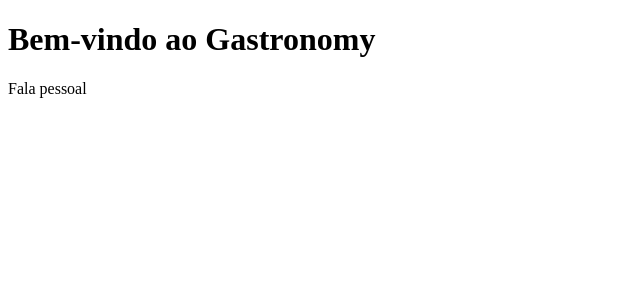
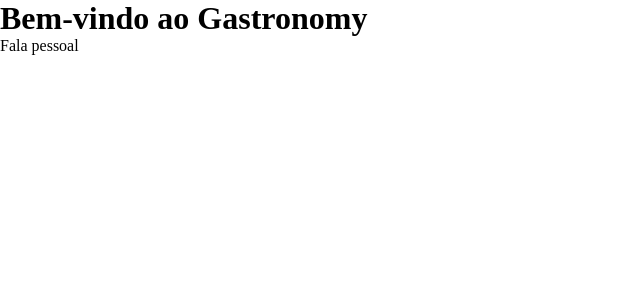
Before and after one commit to monjane10/Gastronomy, a React (Vite) app in the folder frontend/: page / in a window 1280 px wide. Shown: the top 300 px of the page, without its empty margins (0-640 px from the left). Built offline with nearby package versions, Linux system fonts and the light colour scheme.

Commit message:
adicionando estilos globais

```diff
--- a/frontend/src/index.css
+++ b/frontend/src/index.css
@@ -1,3 +1,4 @@
 * {
-
+  margin: 0;
+  padding: 0;
 }
```
